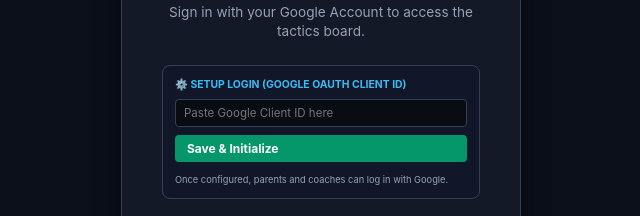
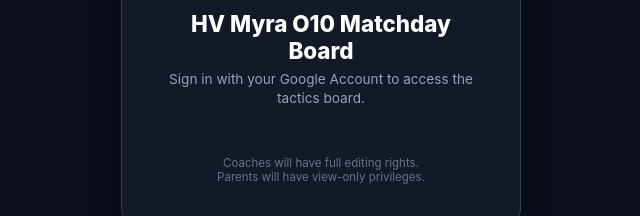
Before and after one commit to rinks2511/hockey_coach_app, a website: page index.html in a window 1280 px wide. Shown: the part 335-551 px from the top of the page, without its empty margins (319-959 px from the left). Drawn offline with Linux system fonts and the light colour scheme.

Commit message:
Hardcode Google OAuth Client ID for zero-config parent login

```diff
--- a/index.html
+++ b/index.html
@@ -625,7 +625,7 @@
 <script>
   let currentLang = 'en';
 
-  let googleClientId = localStorage.getItem('hv_myra_google_client_id') || '';
+  let googleClientId = localStorage.getItem('hv_myra_google_client_id') || '1083993716124-rle31j9i93h345fg33o53605ur6vmp6s.apps.googleusercontent.com';
   let coachEmails = JSON.parse(localStorage.getItem('hv_myra_coaches')) || ["singhalrajeev89@gmail.com"];
   let currentUserRole = 'parent';
 
```
